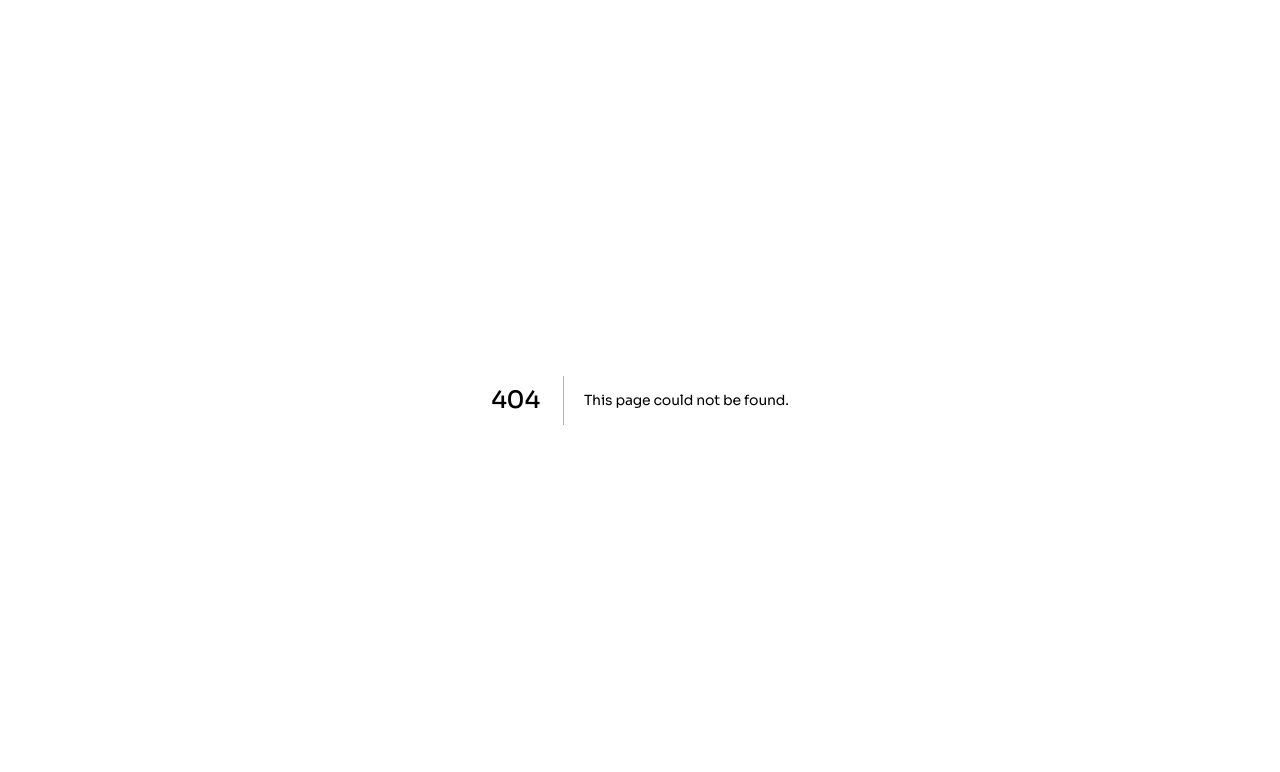
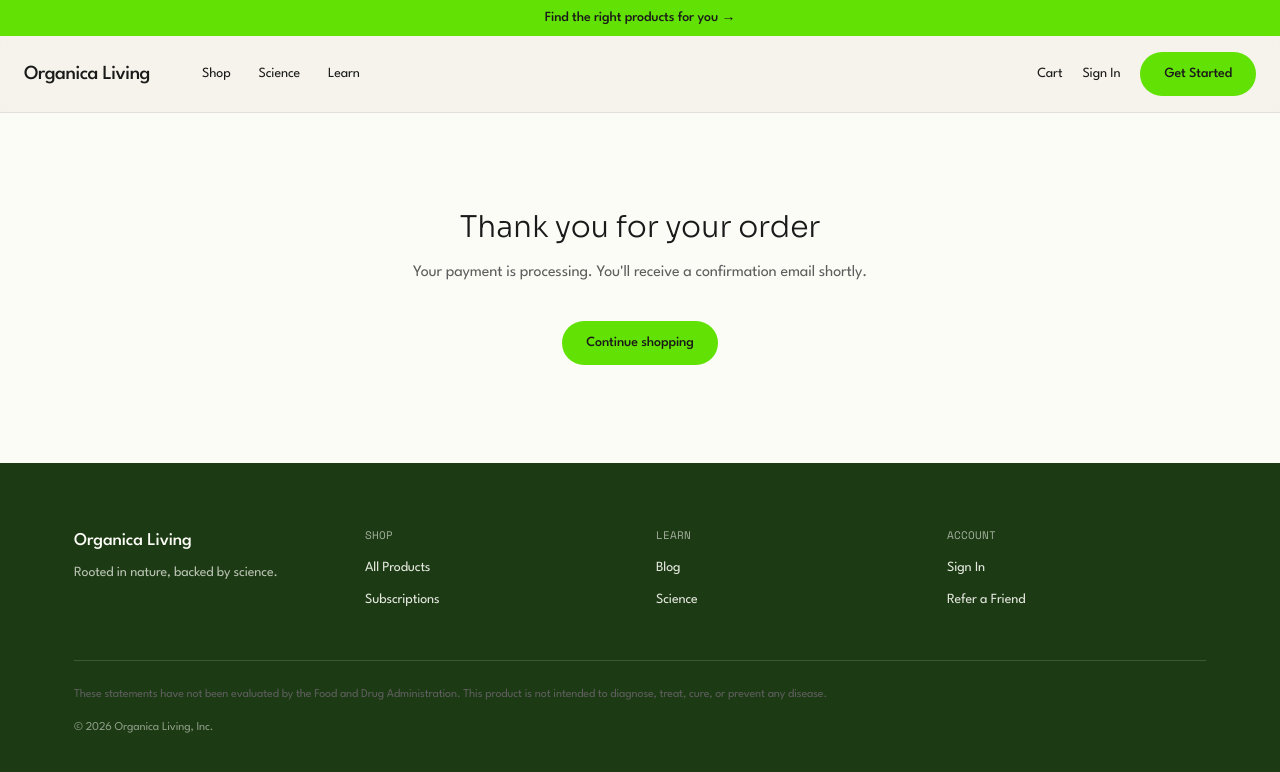
Before and after one commit to organicaliving/organicaliving, a Next.js app: page /checkout/success in a window 1280 px wide. Before the commit this address had no page. Shown: the top 772 px of the page. Built offline with nearby package versions, Linux system fonts and the light colour scheme; no server answers.

Commit message:
feat: add order success page

```diff
--- /dev/null
+++ b/src/app/(storefront)/checkout/success/page.tsx
@@ -0,0 +1,26 @@
+import type { Metadata } from "next";
+import Link from "next/link";
+import { getOrderByPaymentIntent } from "@/lib/orders/queries";
+import { clearGuestCart } from "@/lib/cart/guest";
+import { formatPrice } from "@/lib/format";
+
+export const metadata: Metadata = { title: "Order confirmed — Organica Living" };
+export const dynamic = "force-dynamic";
+
+export default async function SuccessPage({ searchParams }: { searchParams: Promise<{ payment_intent?: string }> }) {
+  const { payment_intent: piId } = await searchParams;
+  await clearGuestCart();
+  const order = piId ? await getOrderByPaymentIntent(piId) : null;
+
+  return (
+    <main className="mx-auto max-w-xl px-6 py-24 text-center">
+      <h1 className="text-3xl font-light text-ink">Thank you for your order</h1>
+      {order ? (
+        <p className="mt-4 text-muted">Order {order.id} — {formatPrice(order.total_cents)}. A confirmation is on its way to your inbox.</p>
+      ) : (
+        <p className="mt-4 text-muted">Your payment is processing. You&apos;ll receive a confirmation email shortly.</p>
+      )}
+      <Link href="/products" className="mt-9 inline-block rounded-pill bg-lime px-6 py-3 text-sm font-medium text-ink">Continue shopping</Link>
+    </main>
+  );
+}
```
